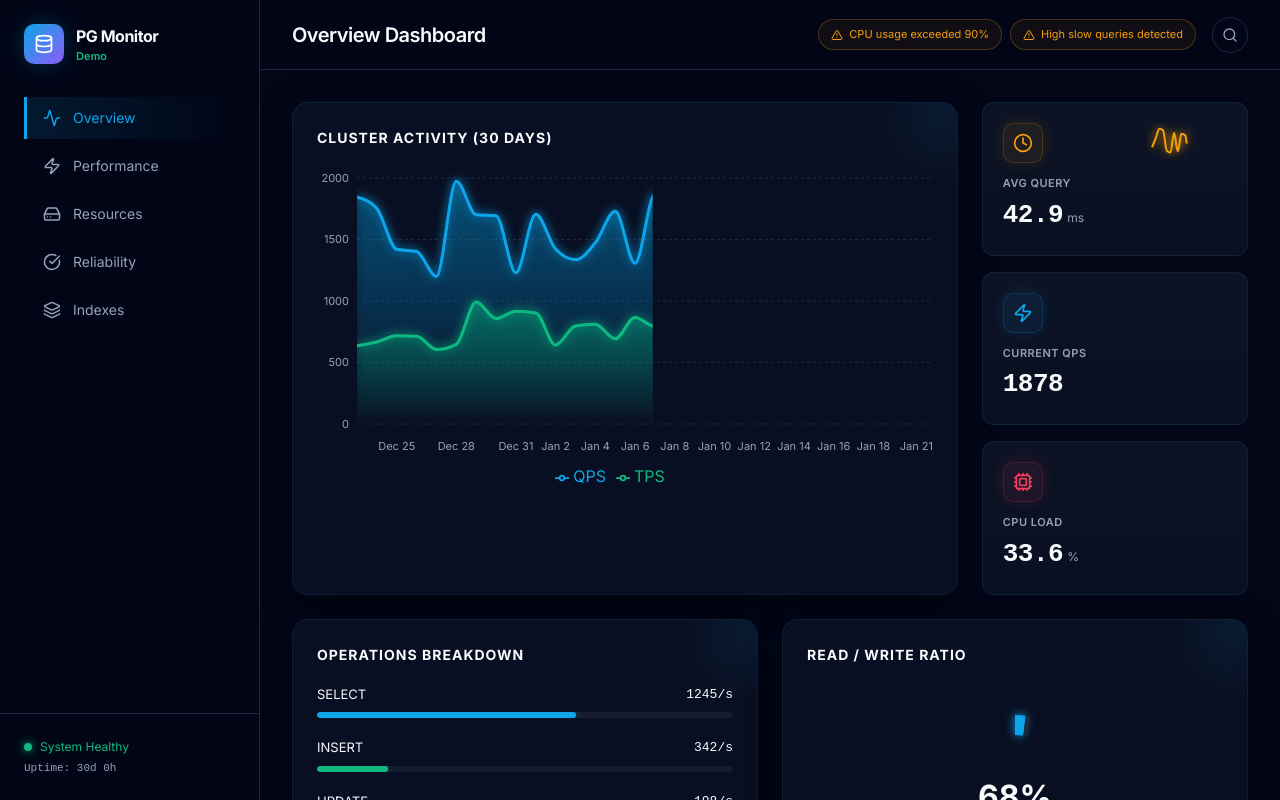
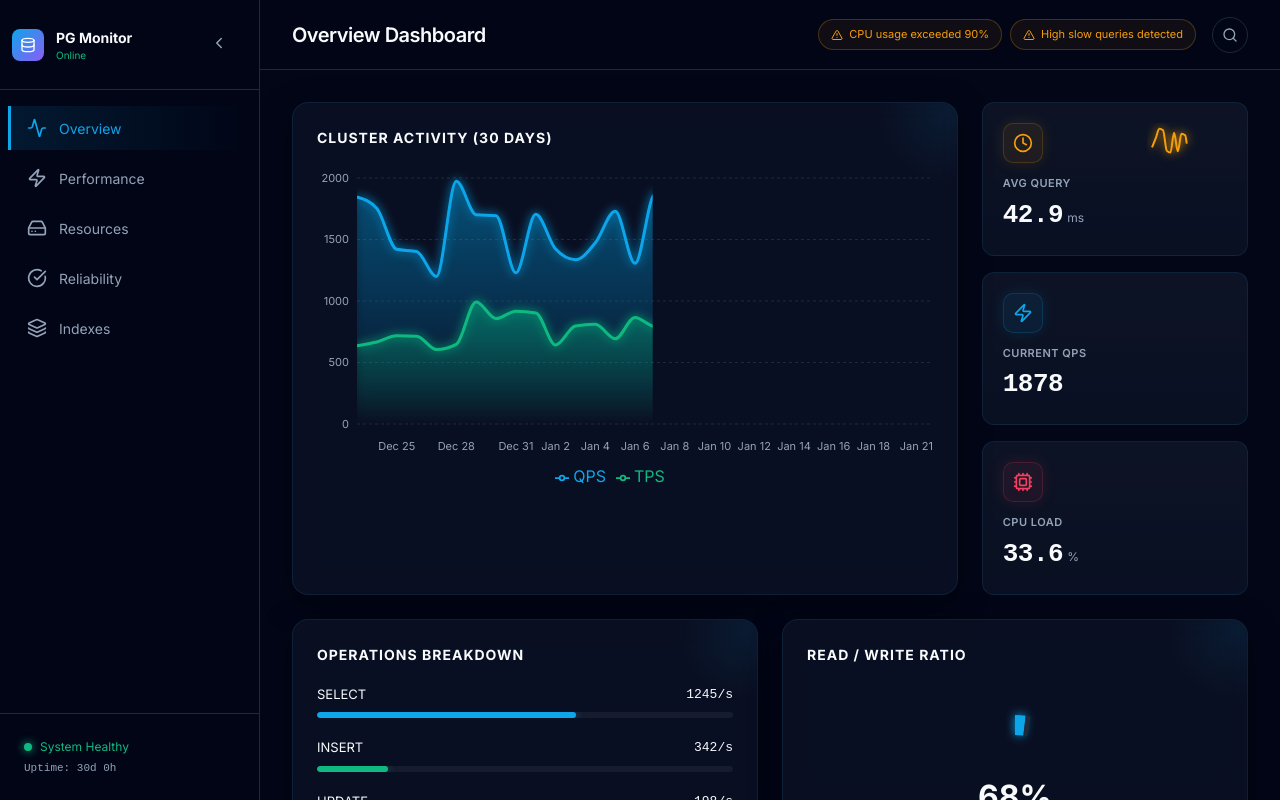
Before and after one commit to DilipViharika/pg-monitor-dashboard, a React (Vite) app: page / in a window 1280 px wide. Built offline with nearby package versions, Linux system fonts and the light colour scheme.

Commit message:
visual changes and added view list for the indexes and hit cache ratio

```diff
--- a/src/PostgreSQLMonitor.jsx
+++ b/src/PostgreSQLMonitor.jsx
@@ -3,7 +3,8 @@ import {
   Activity, Database, HardDrive, Zap, Clock, AlertTriangle,
   TrendingUp, TrendingDown, Server, Lock, AlertCircle, CheckCircle,
   XCircle, Search, Cpu, Layers, Terminal, PlusCircle, Trash2,
-  Power, RefreshCw, ChevronLeft, User as UserIcon, Globe
+  Power, RefreshCw, ChevronLeft, ChevronRight, User as UserIcon, Globe,
+  Menu, Code, FileText
 } from 'lucide-react';
 import {
   LineChart, Line, AreaChart, Area, BarChart, Bar, PieChart, Pie,
@@ -57,6 +58,14 @@ const unusedIndexesData = [
   { id: 2, table: 'orders', indexName: 'idx_orders_temp_v2', size: '1.2GB', lastUsed: 'Never' },
   { id: 3, table: 'inventory', indexName: 'idx_inv_warehouse_loc', size: '120MB', lastUsed: '2024-01-15' },
   { id: 4, table: 'logs', indexName: 'idx_logs_composite_ts', size: '890MB', lastUsed: '2023-12-20' },
+];
+
+// New Data for Low Hit Ratio Analysis
+const lowHitRatioData = [
+  { id: 1, table: 'large_audit_logs', ratio: 12, total_scans: '5.4M', problem_query: "SELECT * FROM large_audit_logs WHERE event_data LIKE '%error%'", recommendation: 'Leading wildcard forces Seq Scan. Use Trigram Index or Full Text Search.' },
+  { id: 2, table: 'payment_history', ratio: 45, total_scans: '890k', problem_query: "SELECT sum(amt) FROM payment_history WHERE created_at::date = now()::date", recommendation: 'Casting on column prevents index use. Rewrite to range query: WHERE created_at >= ...' },
+  { id: 3, table: 'archived_orders', ratio: 28, total_scans: '1.1M', problem_query: "SELECT * FROM archived_orders ORDER BY id DESC LIMIT 50", recommendation: 'High bloat detected. Index scan ineffective. Run VACUUM ANALYZE.' },
+  { id: 4, table: 'user_sessions', ratio: 55, total_scans: '320k', problem_query: "SELECT * FROM user_sessions WHERE active = false", recommendation: 'Low selectivity on boolean column. Partial index might help.' },
 ];
 
 // --- GLOBAL SVG FILTERS ---
@@ -210,15 +219,6 @@ const ResourceGauge = ({ label, value, color }) => {
   );
 };
 
-const EmptyState = ({ icon: Icon, text }) => (
-  <div style={{ display: 'flex', flexDirection: 'column', alignItems: 'center', justifyContent: 'center', height: '100%', color: THEME.textMuted, gap: 16, opacity: 0.7 }}>
-    <div style={{ width: 80, height: 80, borderRadius: '50%', background: 'rgba(255,255,255,0.05)', display: 'flex', alignItems: 'center', justifyContent: 'center' }}>
-      <Icon size={32} />
-    </div>
-    <div>{text}</div>
-  </div>
-);
-
 // --- DRILL DOWN SUB-COMPONENTS ---
 const AIAgentView = ({ type, data }) => {
   if (!data) return (
@@ -240,34 +240,52 @@ const AIAgentView = ({ type, data }) => {
           <span style={{ fontSize: 13, fontWeight: 700, color: THEME.ai, letterSpacing: '0.5px' }}>AI ANALYSIS</span>
         </div>
         <p style={{ fontSize: 13, lineHeight: 1.6, color: THEME.textMain, margin: 0 }}>
-          {type === 'missing'
-            ? <>Table <strong>{data.table}</strong> is experiencing heavy sequential scans on column <strong>{data.column}</strong>. Creating an index will reduce I/O by approx <strong>{data.improvement}</strong>.</>
-            : <>Index <strong>{data.indexName}</strong> on table <strong>{data.table}</strong> represents <strong>{data.size}</strong> of wasted storage. It has not been used since <strong>{data.lastUsed}</strong>.</>
+          {type === 'missing' &&
+            <>Table <strong>{data.table}</strong> is experiencing heavy sequential scans on column <strong>{data.column}</strong>. Creating an index will reduce I/O by approx <strong>{data.improvement}</strong>.</>
+          }
+          {type === 'unused' &&
+            <>Index <strong>{data.indexName}</strong> on table <strong>{data.table}</strong> represents <strong>{data.size}</strong> of wasted storage. It has not been used since <strong>{data.lastUsed}</strong>.</>
+          }
+          {type === 'hitRatio' &&
+            <>Table <strong>{data.table}</strong> has a critical hit ratio of <strong>{data.ratio}%</strong>. The query below is forcing sequential scans due to: <strong>{data.recommendation.split('.')[0]}</strong>.</>
           }
         </p>
       </div>
 
       <div style={{ flex: 1, background: '#0f172a', borderRadius: 12, border: `1px solid ${THEME.grid}`, padding: 0, overflow: 'hidden', display: 'flex', flexDirection: 'column' }}>
         <div style={{ background: '#1e293b', padding: '8px 16px', display: 'flex', justifyContent: 'space-between', alignItems: 'center', borderBottom: `1px solid ${THEME.grid}` }}>
-          <span style={{ fontSize: 11, color: THEME.textMuted, fontFamily: 'monospace' }}>SUGGESTED_FIX.sql</span>
+          <span style={{ fontSize: 11, color: THEME.textMuted, fontFamily: 'monospace' }}>
+            {type === 'hitRatio' ? 'PROBLEM_QUERY.sql' : 'SUGGESTED_FIX.sql'}
+          </span>
           <div style={{ display: 'flex', gap: 6 }}>
             <div style={{ width: 8, height: 8, borderRadius: '50%', background: '#ef4444' }}></div>
             <div style={{ width: 8, height: 8, borderRadius: '50%', background: '#f59e0b' }}></div>
             <div style={{ width: 8, height: 8, borderRadius: '50%', background: '#22c55e' }}></div>
           </div>
         </div>
-        <div style={{ padding: 16, fontFamily: "'JetBrains Mono', monospace", fontSize: 13, color: '#a5b4fc', lineHeight: 1.6, flex: 1 }}>
-          {type === 'missing' ? (
+        <div style={{ padding: 16, fontFamily: "'JetBrains Mono', monospace", fontSize: 13, color: '#a5b4fc', lineHeight: 1.6, flex: 1, overflowY: 'auto' }}>
+          {type === 'missing' && (
             <>
               <span style={{ color: '#c084fc' }}>CREATE INDEX CONCURRENTLY</span> idx_{data.table}_{data.column}<br/>
               <span style={{ color: '#c084fc' }}>ON</span> {data.table} ({data.column});
             </>
-          ) : (
+          )}
+          {type === 'unused' && (
             <>
               <span style={{ color: '#f43f5e' }}>DROP INDEX CONCURRENTLY</span> {data.indexName};
             </>
           )}
+          {type === 'hitRatio' && (
+            <>
+              <span style={{ color: '#64748b' }}>-- Problem Query:</span><br/>
+              {data.problem_query}<br/><br/>
+              <span style={{ color: '#64748b' }}>-- AI Recommendation:</span><br/>
+              <span style={{ color: THEME.success }}>{data.recommendation}</span>
+            </>
+          )}
         </div>
+
+        {type !== 'hitRatio' && (
           <div style={{ padding: 16, borderTop: `1px solid ${THEME.grid}`, background: 'rgba(15, 23, 42, 0.5)' }}>
              <button style={{
                width: '100%', padding: '10px', borderRadius: 8, border: 'none',
@@ -280,20 +298,32 @@ const AIAgentView = ({ type, data }) => {
                {type === 'missing' ? 'APPLY INDEX' : 'DROP INDEX'}
              </button>
           </div>
+        )}
       </div>
     </div>
   );
 };
 
+const EmptyState = ({ icon: Icon, text }) => (
+  <div style={{ display: 'flex', flexDirection: 'column', alignItems: 'center', justifyContent: 'center', height: '100%', color: THEME.textMuted, gap: 16, opacity: 0.7 }}>
+    <div style={{ width: 80, height: 80, borderRadius: '50%', background: 'rgba(255,255,255,0.05)', display: 'flex', alignItems: 'center', justifyContent: 'center' }}>
+      <Icon size={32} />
+    </div>
+    <div>{text}</div>
+  </div>
+);
+
 // --- MAIN DASHBOARD COMPONENT ---
 const PostgreSQLMonitor = () => {
+  // Sidebar State
+  const [isSidebarOpen, setIsSidebarOpen] = useState(true);
   const [activeTab, setActiveTab] = useState('overview');
 
-  // --- LIFTED STATE FOR DRILL DOWNS (Fixes disappearing bug) ---
-  const [indexViewMode, setIndexViewMode] = useState(null);
+  // --- LIFTED STATE FOR DRILL DOWNS ---
+  const [indexViewMode, setIndexViewMode] = useState(null); // 'missing' | 'unused' | 'hitRatio'
   const [selectedIndexItem, setSelectedIndexItem] = useState(null);
 
-  const [reliabilityViewMode, setReliabilityViewMode] = useState(null); // 'active', 'idle', 'errors', null
+  const [reliabilityViewMode, setReliabilityViewMode] = useState(null);
   const [selectedReliabilityItem, setSelectedReliabilityItem] = useState(null);
 
   // --- DATA STATES ---
@@ -355,7 +385,7 @@ const PostgreSQLMonitor = () => {
     setSparklineData(Array.from({ length: 20 }, () => ({ value: Math.random() * 100 })));
   }, []);
 
-  // Live Update Interval (Increased to 5s to reduce flicker)
+  // Live Update Interval
   useEffect(() => {
     const interval = setInterval(() => {
       setMetrics(prev => ({
@@ -367,7 +397,7 @@ const PostgreSQLMonitor = () => {
         diskIOReadRate: Math.floor(Math.random() * 100) + 200,
       }));
       setSparklineData(prev => [...prev.slice(1), { value: Math.random() * 100 }]);
-    }, 5000); // Changed to 5000ms
+    }, 5000);
     return () => clearInterval(interval);
   }, []);
 
@@ -541,7 +571,6 @@ const PostgreSQLMonitor = () => {
   );
 
   const ReliabilityTab = () => {
-    // List Filtering
     const getListItems = () => {
       if (reliabilityViewMode === 'active') return mockConnections.filter(c => c.state === 'active');
       if (reliabilityViewMode === 'idle') return mockConnections.filter(c => c.state.includes('idle'));
@@ -776,8 +805,10 @@ const PostgreSQLMonitor = () => {
 
   const IndexesTab = () => {
     const renderIndexDetailList = () => {
-        const data = indexViewMode === 'missing' ? missingIndexesData : unusedIndexesData;
-        const isMissing = indexViewMode === 'missing';
+        let data = [];
+        if (indexViewMode === 'missing') data = missingIndexesData;
+        else if (indexViewMode === 'unused') data = unusedIndexesData;
+        else if (indexViewMode === 'hitRatio') data = lowHitRatioData;
 
         return (
           <div style={{ display: 'flex', flexDirection: 'column', gap: 8, height: '100%', overflowY: 'auto', paddingRight: 4 }}>
@@ -796,20 +827,29 @@ const PostgreSQLMonitor = () => {
               >
                 <div style={{ display: 'flex', justifyContent: 'space-between', alignItems: 'center', marginBottom: 4 }}>
                   <span style={{ fontSize: 13, fontWeight: 700, color: THEME.textMain }}>{item.table}</span>
-                  <span style={{
-                    fontSize: 10, padding: '2px 8px', borderRadius: 99, fontWeight: 700,
-                    background: isMissing
-                      ? (item.impact === 'Critical' ? 'rgba(244,63,94,0.2)' : 'rgba(245,158,11,0.2)')
-                      : 'rgba(148,163,184,0.2)',
-                    color: isMissing
-                      ? (item.impact === 'Critical' ? THEME.danger : THEME.warning)
-                      : THEME.textMuted
-                  }}>
-                    {isMissing ? item.impact : item.size}
+
+                  {/* CONDITIONAL BADGE */}
+                  {indexViewMode === 'missing' && (
+                    <span style={{ fontSize: 10, padding: '2px 8px', borderRadius: 99, fontWeight: 700, background: item.impact === 'Critical' ? 'rgba(244,63,94,0.2)' : 'rgba(245,158,11,0.2)', color: item.impact === 'Critical' ? THEME.danger : THEME.warning }}>
+                        {item.impact}
                     </span>
+                  )}
+                  {indexViewMode === 'unused' && (
+                    <span style={{ fontSize: 10, padding: '2px 8px', borderRadius: 99, fontWeight: 700, background: 'rgba(148,163,184,0.2)', color: THEME.textMuted }}>
+                        {item.size}
+                    </span>
+                  )}
+                  {indexViewMode === 'hitRatio' && (
+                    <span style={{ fontSize: 10, padding: '2px 8px', borderRadius: 99, fontWeight: 700, background: item.ratio < 30 ? 'rgba(244,63,94,0.2)' : 'rgba(245,158,11,0.2)', color: item.ratio < 30 ? THEME.danger : THEME.warning }}>
+                        {item.ratio}% Ratio
+                    </span>
+                  )}
                 </div>
+
                 <div style={{ fontSize: 12, color: THEME.textMuted, fontFamily: 'monospace' }}>
-                  {isMissing ? `Column: ${item.column}` : item.indexName}
+                  {indexViewMode === 'missing' && `Column: ${item.column}`}
+                  {indexViewMode === 'unused' && item.indexName}
+                  {indexViewMode === 'hitRatio' && `${item.total_scans} Total Scans`}
                 </div>
               </div>
             ))}
@@ -820,7 +860,12 @@ const PostgreSQLMonitor = () => {
     return (
         <>
         <div style={{ display: 'grid', gridTemplateColumns: 'repeat(3, 1fr)', gap: 24, marginBottom: 24 }}>
-            <MetricCard icon={TrendingUp} title="Index Hit Ratio" value={metrics.indexHitRatio.toFixed(1)} unit="%" color={THEME.success} />
+            <MetricCard
+                icon={TrendingUp} title="Index Hit Ratio" value={metrics.indexHitRatio.toFixed(1)} unit="%" color={THEME.success}
+                active={indexViewMode === 'hitRatio'}
+                onClick={() => { setIndexViewMode(indexViewMode === 'hitRatio' ? null : 'hitRatio'); setSelectedIndexItem(null); }}
+                subtitle={indexViewMode === 'hitRatio' ? "Click to close details" : "Click to analyze low ratios"}
+            />
             <MetricCard
                 icon={AlertTriangle} title="Missing Indexes" value={metrics.missingIndexes} color={THEME.warning}
                 active={indexViewMode === 'missing'}
@@ -868,8 +913,16 @@ const PostgreSQLMonitor = () => {
         ) : (
             <div style={{ display: 'grid', gridTemplateColumns: '1.2fr 1.8fr', gap: 24, height: 400, animation: 'slideUp 0.4s cubic-bezier(0.16, 1, 0.3, 1)' }}>
                 <GlassCard
-                    title={indexViewMode === 'missing' ? "Tables needing indexes" : "Unused index candidates"}
-                    rightNode={<div style={{ fontSize: 11, color: THEME.textMuted }}>{indexViewMode === 'missing' ? missingIndexesData.length : unusedIndexesData.length} Items</div>}
+                    title={
+                        indexViewMode === 'missing' ? "Tables needing indexes" :
+                        indexViewMode === 'unused' ? "Unused index candidates" :
+                        "Tables with Low Hit Ratio"
+                    }
+                    rightNode={<div style={{ fontSize: 11, color: THEME.textMuted }}>{
+                        indexViewMode === 'missing' ? missingIndexesData.length :
+                        indexViewMode === 'unused' ? unusedIndexesData.length :
+                        lowHitRatioData.length
+                    } Items</div>}
                 >
                     {renderIndexDetailList()}
                 </GlassCard>
@@ -900,19 +953,50 @@ const PostgreSQLMonitor = () => {
 
       <div style={{ display: 'flex', height: '100vh', width: '100vw' }}>
         {/* SIDEBAR */}
-        <aside style={{ width: 260, background: 'rgba(2, 6, 23, 0.95)', borderRight: `1px solid ${THEME.grid}`, display: 'flex', flexDirection: 'column', zIndex: 10 }}>
-          <div style={{ padding: 24 }}>
-            <div style={{ display: 'flex', alignItems: 'center', gap: 12, marginBottom: 32 }}>
-               <div style={{ width: 40, height: 40, borderRadius: 10, background: `linear-gradient(135deg, ${THEME.primary}, ${THEME.secondary})`, display: 'flex', alignItems: 'center', justifyContent: 'center', boxShadow: `0 0 20px ${THEME.primary}40` }}>
-                 <Database color="#fff" size={20} />
+        <aside style={{
+          width: isSidebarOpen ? 260 : 70,
+          background: 'rgba(2, 6, 23, 0.95)',
+          borderRight: `1px solid ${THEME.grid}`,
+          display: 'flex',
+          flexDirection: 'column',
+          zIndex: 10,
+          transition: 'width 0.3s ease'
+        }}>
+          <div style={{ padding: '24px 12px', borderBottom: `1px solid ${THEME.grid}`, display: 'flex', alignItems: 'center', justifyContent: isSidebarOpen ? 'space-between' : 'center' }}>
+             {isSidebarOpen && (
+               <div style={{ display: 'flex', alignItems: 'center', gap: 12 }}>
+                  <div style={{ width: 32, height: 32, borderRadius: 8, background: `linear-gradient(135deg, ${THEME.primary}, ${THEME.secondary})`, display: 'flex', alignItems: 'center', justifyContent: 'center' }}>
+                    <Database color="#fff" size={16} />
                   </div>
                   <div>
-                 <div style={{ fontWeight: 700, fontSize: 16, letterSpacing: '-0.5px' }}>PG Monitor</div>
-                 <div style={{ fontSize: 11, color: THEME.success, fontWeight: 600 }}>Demo</div>
+                    <div style={{ fontWeight: 700, fontSize: 14 }}>PG Monitor</div>
+                    <div style={{ fontSize: 10, color: THEME.success }}>Online</div>
                   </div>
                </div>
+             )}
+             {!isSidebarOpen && (
+               <div style={{ width: 32, height: 32, borderRadius: 8, background: `linear-gradient(135deg, ${THEME.primary}, ${THEME.secondary})`, display: 'flex', alignItems: 'center', justifyContent: 'center' }}>
+                  <Database color="#fff" size={16} />
+               </div>
+             )}
+             <button
+               onClick={() => setIsSidebarOpen(!isSidebarOpen)}
+               style={{ background: 'transparent', border: 'none', color: THEME.textMuted, cursor: 'pointer', display: isSidebarOpen ? 'block' : 'none' }}
+             >
+               <ChevronLeft size={18} />
+             </button>
+          </div>
 
-            <div style={{ display: 'flex', flexDirection: 'column', gap: 6 }}>
+          {!isSidebarOpen && (
+             <button
+               onClick={() => setIsSidebarOpen(true)}
+               style={{ marginTop: 12, background: 'transparent', border: 'none', color: THEME.textMuted, cursor: 'pointer', alignSelf: 'center' }}
+             >
+               <ChevronRight size={18} />
+             </button>
+          )}
+
+          <div style={{ display: 'flex', flexDirection: 'column', gap: 6, padding: '16px 8px' }}>
              {[
                { id: 'overview', label: 'Overview', icon: Activity },
                { id: 'performance', label: 'Performance', icon: Zap },
@@ -924,21 +1008,23 @@ const PostgreSQLMonitor = () => {
                  key={item.id}
                  onClick={() => { setActiveTab(item.id); setIndexViewMode(null); setReliabilityViewMode(null); }}
                  style={{
-                     display: 'flex', alignItems: 'center', gap: 12, padding: '12px 16px',
+                   display: 'flex', alignItems: 'center', gap: 12, padding: isSidebarOpen ? '12px 16px' : '12px',
+                   justifyContent: isSidebarOpen ? 'flex-start' : 'center',
                    background: activeTab === item.id ? `linear-gradient(90deg, ${THEME.primary}20, transparent)` : 'transparent',
                    border: 'none', borderLeft: activeTab === item.id ? `3px solid ${THEME.primary}` : '3px solid transparent',
                    color: activeTab === item.id ? THEME.primary : THEME.textMuted,
-                     cursor: 'pointer', fontSize: 14, fontWeight: 500, borderRadius: '0 8px 8px 0', transition: 'all 0.2s'
+                   cursor: 'pointer', fontSize: 14, fontWeight: 500, borderRadius: '0 8px 8px 0', transition: 'all 0.2s',
+                   position: 'relative'
                  }}
+                 title={!isSidebarOpen ? item.label : ''}
                >
-                   <item.icon size={18} />
-                   {item.label}
+                 <item.icon size={20} />
+                 {isSidebarOpen && <span>{item.label}</span>}
                </button>
              ))}
           </div>
-          </div>
 
-          <div style={{ marginTop: 'auto', padding: 24, borderTop: `1px solid ${THEME.grid}` }}>
+          <div style={{ marginTop: 'auto', padding: 24, borderTop: `1px solid ${THEME.grid}`, display: isSidebarOpen ? 'block' : 'none' }}>
              <div style={{ display: 'flex', alignItems: 'center', gap: 8, fontSize: 12, color: THEME.success }}>
                 <span style={{ width: 8, height: 8, background: THEME.success, borderRadius: '50%', boxShadow: `0 0 10px ${THEME.success}` }} />
                 System Healthy
```
Lines whose indentation alone changed are shown as unchanged.
